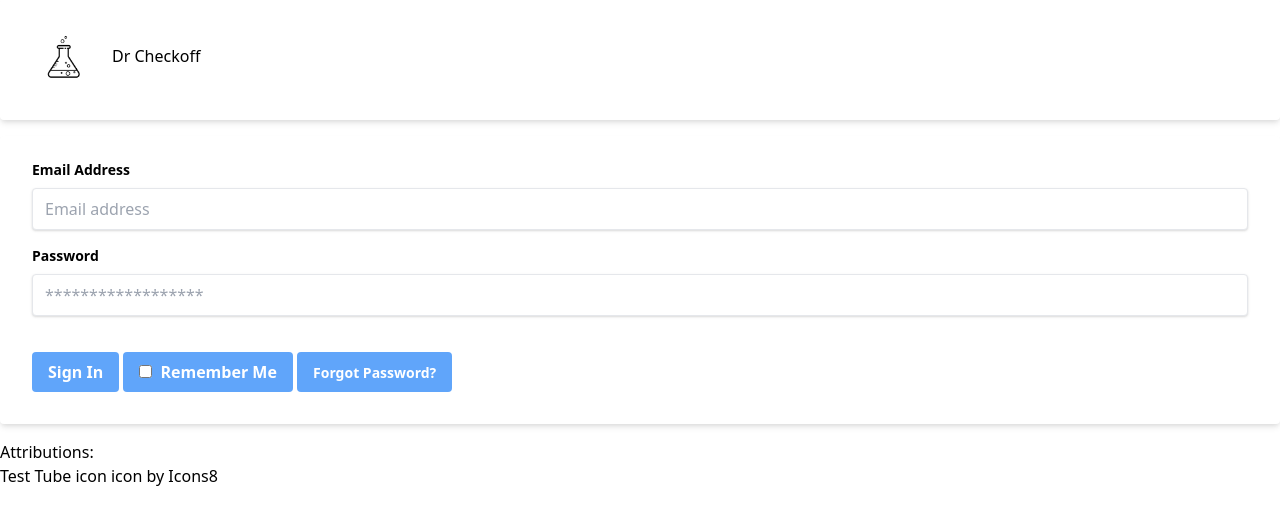
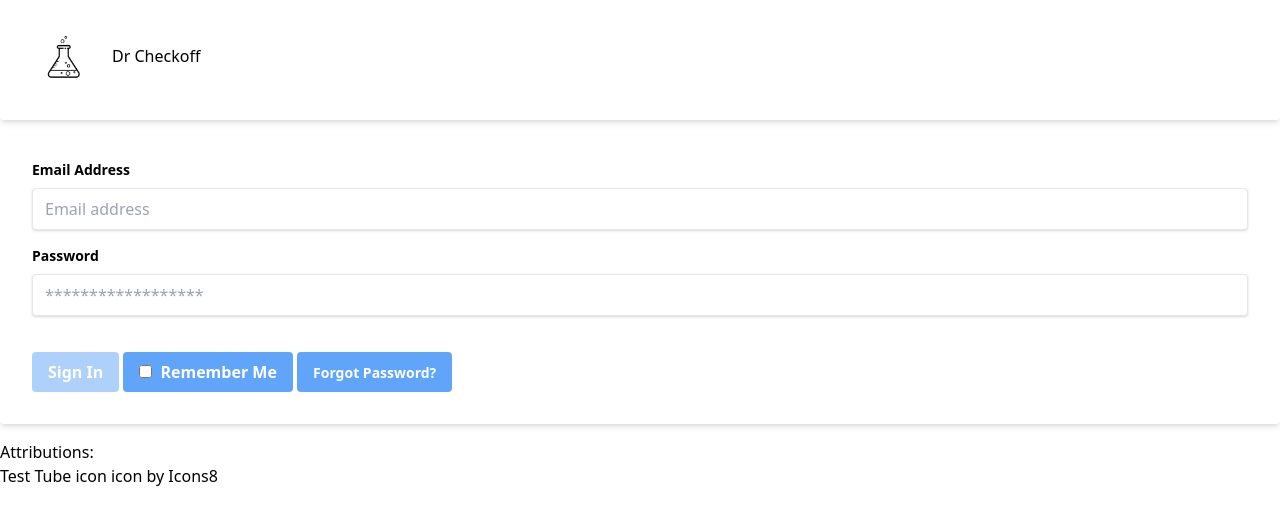
Before and after one commit to industrial-curiosity/dr-checkoff-react, a React (Create React App) app: page / in a window 1280 px wide. Shown: the top 524 px of the page. Built offline with nearby package versions, Linux system fonts and the light colour scheme.

Commit message:
disabled sign in button now displays accordingly

```diff
--- a/src/components/Login.js
+++ b/src/components/Login.js
@@ -130,7 +130,7 @@ function Login () {
                 {passwordValidationWarning}
             </div>
             <div className="flex items-center">
-                <button className="p-4 bg-blue-400 hover:bg-blue-800 text-white font-bold py-2 px-4 rounded"
+                <button className="p-4 bg-blue-400 hover:bg-blue-800 disabled:opacity-50 text-white font-bold py-2 px-4 rounded"
                     type="button"
                     onClick={login}
                     disabled={!emailEntered || !passwordEntered || emailValidationWarning || passwordValidationWarning}
--- a/tailwind.config.js
+++ b/tailwind.config.js
@@ -5,7 +5,9 @@ module.exports = {
         extend: {},
     },
     variants: {
-        extend: {},
+        extend: {
+            opacity: ['disabled'],
+        }
     },
     plugins: [],
 }
```
